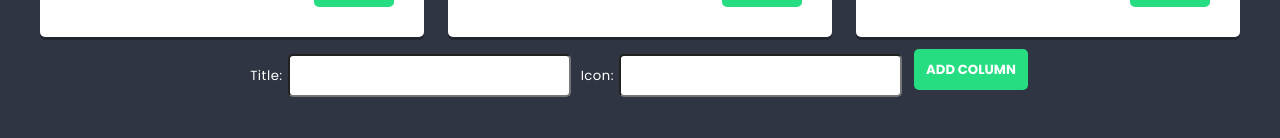
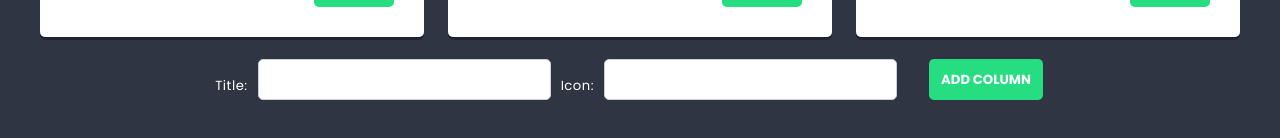
Before and after one commit to Cinamon88/FirstReactApp, a React (Create React App) app: page /list/1 in a window 1280 px wide. Shown: the part 648-786 px from the top of the page. Built offline with nearby package versions, Linux system fonts and the light colour scheme.

Commit message:
update style

```diff
--- a/src/components/CardForm/CardForm.module.scss
+++ b/src/components/CardForm/CardForm.module.scss
@@ -1,8 +1,9 @@
 @import '../../styles/settings.scss';
 
-label {
-     margin-left: 10px;
-     margin-right: 5px;
+.cardForm {
+    display: flex;
+    justify-content: center;
+    align-items: center;
 }
 
 input {
--- a/src/components/Column/Column.js
+++ b/src/components/Column/Column.js
@@ -18,7 +18,8 @@
         {cards.map((card) => (
           <Card key={card.id}
                 title={card.title}
-                isFavorite={card.isFavorite} />
+                isFavorite={card.isFavorite}
+                cardId={card.id}/>
         ))}
       </ul>
       <CardForm columnId={props.id} />
--- a/src/components/ColumnForm/ColumnForm.js
+++ b/src/components/ColumnForm/ColumnForm.js
@@ -3,6 +3,7 @@
 import Button from '../Button/Button';
 import { useDispatch } from 'react-redux';
 import { addColumn } from '../../redux/columnsRedux';
+import TextInput from '../TextInput/TextInput';
 // import { useParams } from 'react-router';
 
 const ColumnForm = ({listId}) => {
@@ -20,12 +21,20 @@
     }
 
 	return (
-        <form onSubmit={handleSubmit}>
-            <label>Title:</label> <input type="text" className={styles.input} value={title} onChange={e => setTitle(e.target.value)} />
-            <label>Icon:</label> <input type="text" className={styles.input} value={icon} onChange={e => setIcon(e.target.value)} />
+        <form className={styles.columnForm} onSubmit={handleSubmit}>
+          Title:
+          <div className={styles.padding}>
+            <TextInput value={title} onChange={(e) => setTitle(e.target.value)} />
+          </div>
+          Icon:{" "}
+          <div className={styles.padding}>
+            <TextInput value={icon} onChange={(e) => setIcon(e.target.value)} />
+          </div>
+          <div className={styles.padding}>
             <Button>Add column</Button>
+          </div>
         </form>
-	);
+    );
 };
 
 export default ColumnForm;
--- a/src/components/ColumnForm/ColumnForm.module.scss
+++ b/src/components/ColumnForm/ColumnForm.module.scss
@@ -1,13 +1,17 @@
 @import '../../styles/settings.scss';
 
-
-
-label {
-     margin-left: 10px;
-     margin-right: 5px;
+.columnForm {
+    display: flex;
+    justify-content: center;
+    align-items: center;
 }
 
-input {
-    padding: 12px;
-    border-radius: 5px;
+.padding {
+    padding: 10px;
 }
+
+@media all and (max-width: 690px){
+    .columnForm {
+        flex-direction: column;
+    }
+}
```
